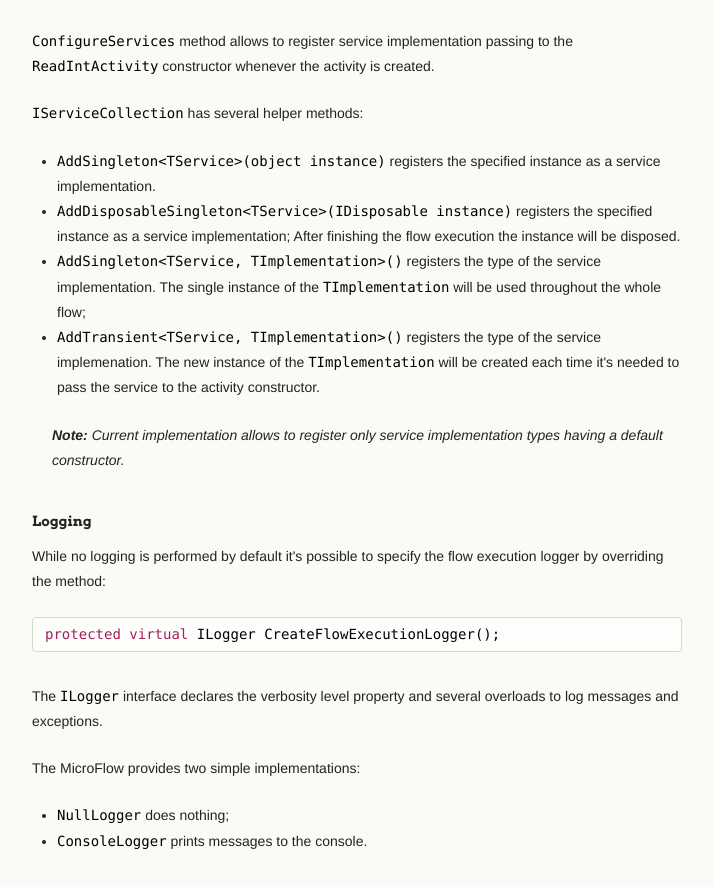
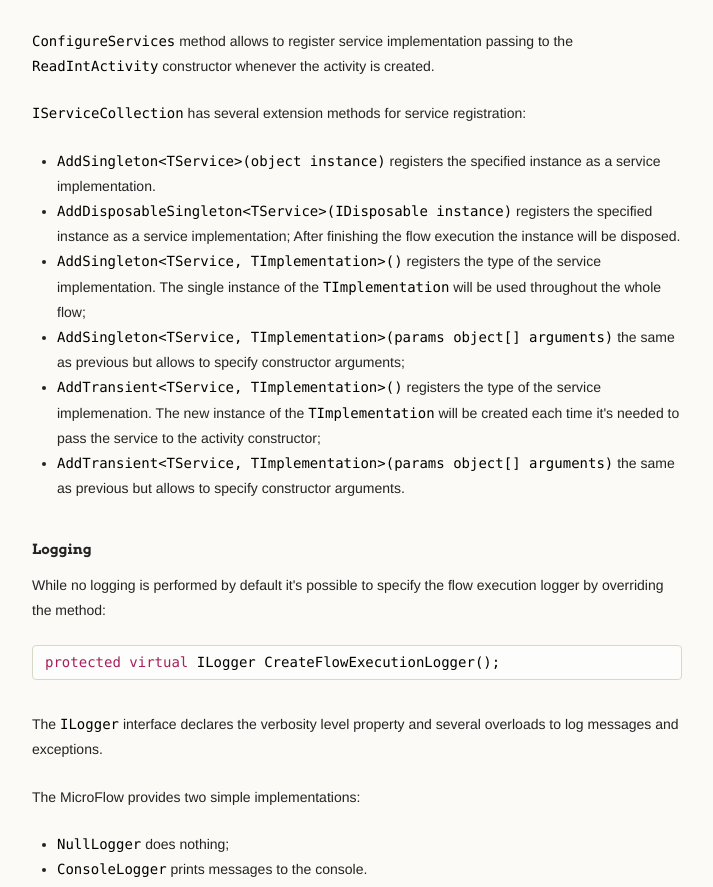
Before and after one commit to akarpov89/MicroFlow, a plain HTML site: page index.html in a window 1280 px wide. Shown: the part 9074-9961 px from the top of the page, without its empty margins (278-991 px from the left). Drawn offline with Linux system fonts and the light colour scheme.

```diff
--- a/index.html
+++ b/index.html
@@ -433,7 +433,7 @@ and give the flow a name:</p>
 <p><code>ConfigureServices</code> method allows to register service implementation
 passing to the <code>ReadIntActivity</code> constructor whenever the activity is created.</p>
 
-<p><code>IServiceCollection</code> has several helper methods:</p>
+<p><code>IServiceCollection</code> has several extension methods for service registration:</p>
 
 <ul>
 <li>
@@ -445,14 +445,14 @@ After finishing the flow execution the instance will be disposed.</li>
 <code>AddSingleton&lt;TService, TImplementation&gt;()</code> registers the type of the service implementation.
 The single instance of the <code>TImplementation</code> will be used throughout the whole flow;</li>
 <li>
+<code>AddSingleton&lt;TService, TImplementation&gt;(params object[] arguments)</code> the same as previous but allows to specify constructor arguments;</li>
+<li>
 <code>AddTransient&lt;TService, TImplementation&gt;()</code> registers the type of the service implemenation.
 The new instance of the <code>TImplementation</code> will be created each time it's needed to pass the
-service to the activity constructor.</li>
+service to the activity constructor;</li>
+<li>
+<code>AddTransient&lt;TService, TImplementation&gt;(params object[] arguments)</code> the same as previous but allows to specify constructor arguments.</li>
 </ul>
-
-<blockquote>
-<p><strong>Note:</strong> Current implementation allows to register only service implementation types having a default constructor.</p>
-</blockquote>
 
 <h5>
 <a id="logging" class="anchor" href="#logging" aria-hidden="true"><span aria-hidden="true" class="octicon octicon-link"></span></a>Logging</h5>
```
Also changed, not shown: params.json (+1 -1 lines).
